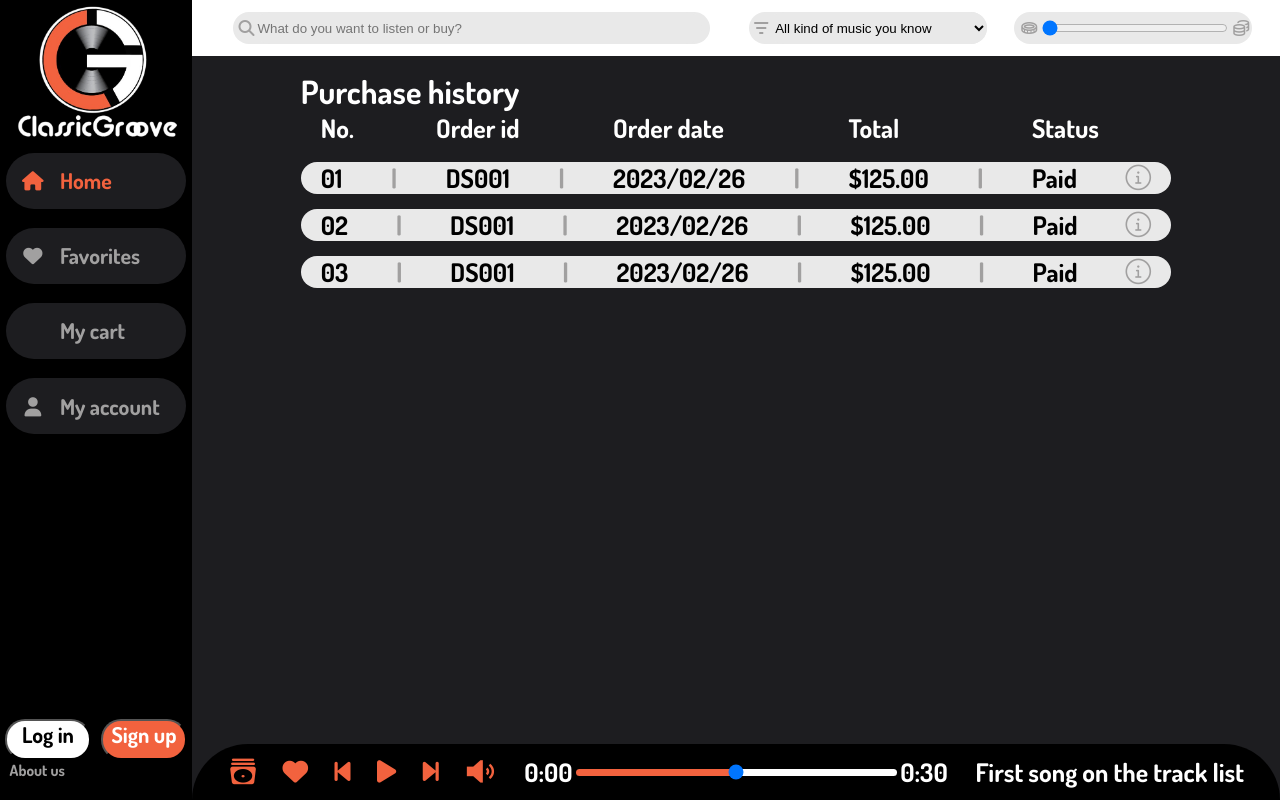
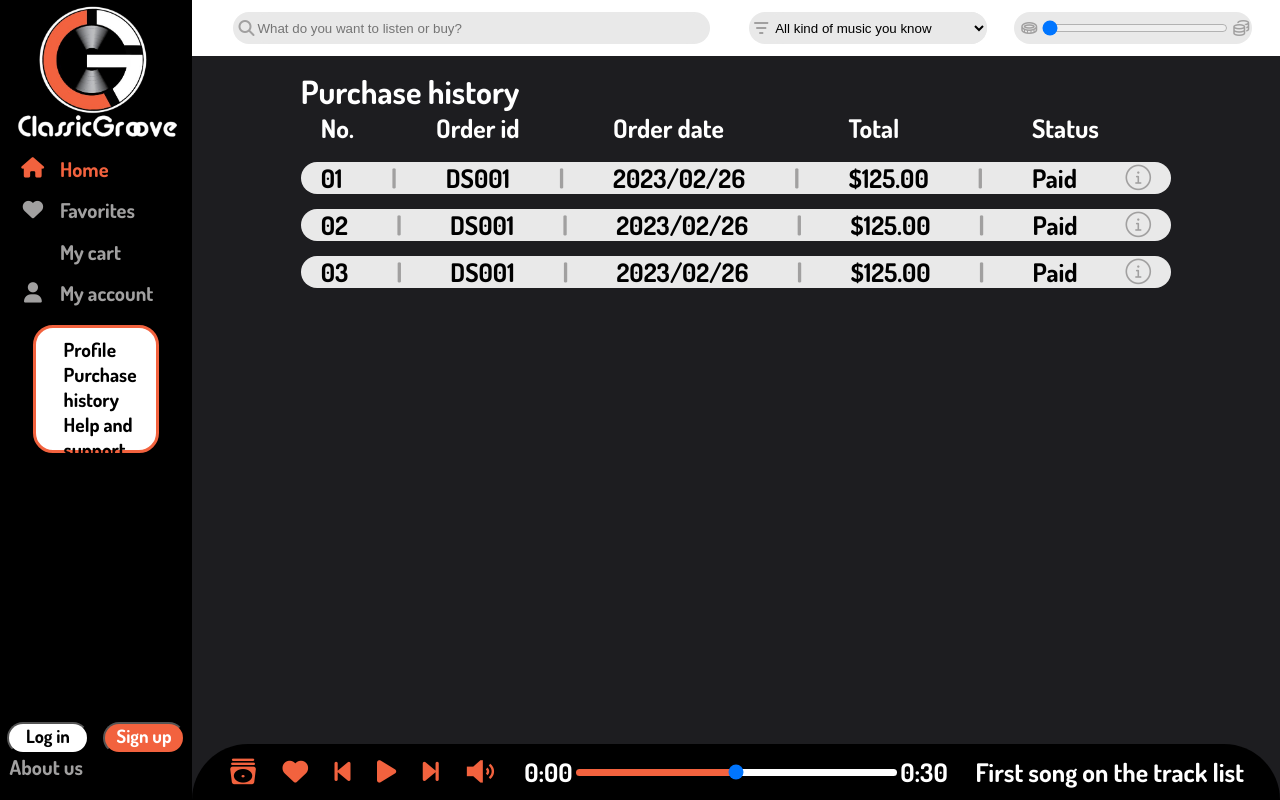
Before and after one commit to nKay83/Classic-Groove, a PHP site: page / in a window 1280 px wide. Run offline with PHP 8.4, Linux system fonts and the light colour scheme; some web fonts are replaced.

Commit message:
Edit myCart and header page

```diff
--- a/pages/user/header.php
+++ b/pages/user/header.php
@@ -59,6 +59,19 @@
             <input type="button" value="Log in" style="color:">
           </div>
         </div>
+        <div class="tab-menu">
+          <div class="tab-menu-icon"></div>
+          <div class="tab-menu-info">Profile</div>
+          <div class="tab-menu-icon"></div>
+          <div class="tab-menu-info">Purchase history</div>
+          <div class="tab-menu-icon"></div>
+          <div class="tab-menu-info">Help and support</div>
+          <div class="tab-menu-icon"></div>
+          <div class="tab-menu-info">Setting</div>
+          <div class="tab-menu-icon"></div>
+          <div class="tab-menu-info">Log out</div>
+
+        </div>
       </div>
     </div>
   </div>
--- a/style/user/header.css
+++ b/style/user/header.css
@@ -6,9 +6,11 @@
   --gr1: #a1a0a0;
   --gr2: #e9e9e9;
 }
-#header .bottom{
+
+#header .bottom {
   margin-bottom: 20px;
 }
+
 #header .background {
   background-color: black;
   height: 100vh;
@@ -38,12 +40,13 @@
   width: 100%;
   box-sizing: border-box;
 }
+
 #header .tab-title {
-  background-color: var(--lig);
+  /* background-color: var(--lig); */
   border-radius: 70px;
-  margin: 10% 3%;
+  margin: 5% 3%;
   margin-top: 0;
-  height: 7vh;
+  height: 4vh;
   display: flex;
   flex-direction: row;
   cursor: pointer;
@@ -57,7 +60,7 @@
   display: flex;
   justify-content: center;
   align-items: center;
-  font-size: 1.5vw;
+  font-size: calc(5px + 1.2vw)
 }
 
 #header .tab-icon i {
@@ -74,14 +77,16 @@
   display: flex;
   align-items: center;
   justify-content: left;
-  font-size: 1.7vw;
+  font-size: calc(5px + 1.2vw);
   font-family: "Dosis", sans-serif;
 }
+
 #header .tab-title:hover .tab-icon i,
 #header .tab-title:hover .tab-info {
   color: #fff;
   transition: color 0.2s ease-in-out;
 }
+
 #header .tab-title.active .tab-icon i,
 #header .tab-title.active .tab-info {
   color: var(--ora);
@@ -94,49 +99,68 @@
   justify-content: center;
   align-items: end;
 }
+
 #header .left-button-login,
 #header .right-button-register {
-  height: 15%;
   width: 50%;
   box-sizing: border-box;
   display: flex;
   justify-content: center;
   align-items: center;
 }
+
 #header .left-button-login input,
 #header .right-button-register input {
   height: 90%;
-  width: 90%;
+  width: 85%;
   background-color: var(--whi);
   color: var(--bla);
   border-radius: 20px;
-  font-size: 1.7vw;
-  padding-bottom: 10%;
+  font-size: calc(3px + 1.2vw);
+  padding-bottom: 5%;
   cursor: pointer;
   font-family: "Dosis", sans-serif;
 }
+
 #header .right-button-register input {
   background-color: var(--ora);
   color: var(--whi);
 }
+
 #header .right-button-register input:hover,
 #header .left-button-login input:hover {
-  transform: scale(108%);
+  transform: scale(105%);
+  transition: 0.3s;
 }
+
+#header .right-button-register input:active,
+#header .left-button-login input:active {
+  transform: translateY(2px);
+  transition: 0.3s;
+}
+
 #header .footer-placeholder {
   width: 100%;
   box-sizing: border-box;
   color: var(--gr1);
-  font-size: 1.2vw;
+  font-size: calc(5px + 1.2vw);
   padding-left: 5%;
 }
+
 #header .footer-placeholder p {
   width: 50%;
 }
+
 #header .footer-placeholder p:hover {
   color: var(--whi);
   cursor: pointer;
 }
+
+#header .footer-placeholder p:active {
+  transform: translateY(2px);
+  transition: 0.3s;
+}
+
 #header .tab-notice {
   position: absolute;
   padding: 5% 3%;
@@ -149,6 +173,7 @@
   top: 10%;
   display: none;
 }
+
 #header .tab-notice::before {
   content: "";
   background-color: var(--ora);
@@ -160,18 +185,22 @@
   transform: rotate(45deg);
   z-index: -1;
 }
+
 #header .tab-notice-headline {
   padding-top: 1%;
   margin-bottom: 2%;
 }
+
 #header .tab-notice-info {
   font-size: 70%;
 }
+
 #header .tab-notice .button-placeholder {
   display: flex;
   justify-content: right;
   height: auto;
 }
+
 #header .tab-notice input {
   height: auto;
   width: 25%;
@@ -185,13 +214,37 @@
   border: none;
   margin: 1%;
 }
+
 #header .tab-notice .button-placeholder input:nth-child(2) {
   background-color: var(--whi);
   color: var(--ora);
 }
+
 #header .tab-notice .button-placeholder input:nth-child(2):hover {
   transform: scale(105%);
 }
+
 #header .tab-notice .button-placeholder input:nth-child(1):hover {
   color: var(--whi);
 }
+
+#header .tab-notice .button-placeholder input:nth-child(2):active,
+#header .tab-notice .button-placeholder input:nth-child(1):active {
+  transform: translateY(2px);
+  transition: 0.3s;
+}
+#header .tab-menu{
+  display: grid;
+  grid-template-rows: 1fr 1fr 1fr 1fr 1fr;
+  grid-template-columns: 0.3fr 1fr;
+  position: absolute;
+  background-color: var(--whi);
+  border: var(--ora) 3px solid;
+  border-radius: 20px;
+  height: 400%;
+  top: 150%;
+  width: 70%;
+  left: 15%;
+  padding: 5% 0;
+  font-size: calc(4px + 1.2vw);
+}
```
